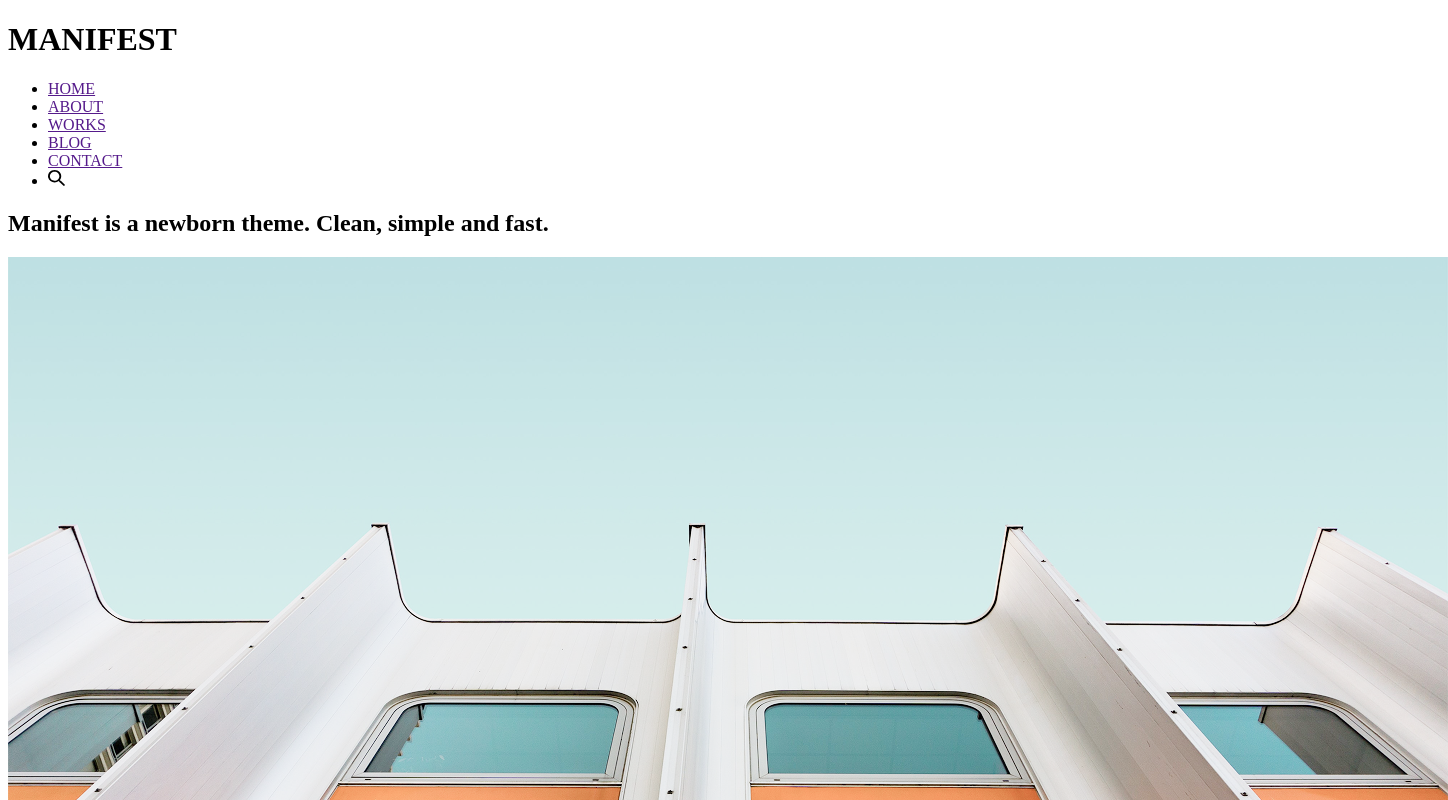
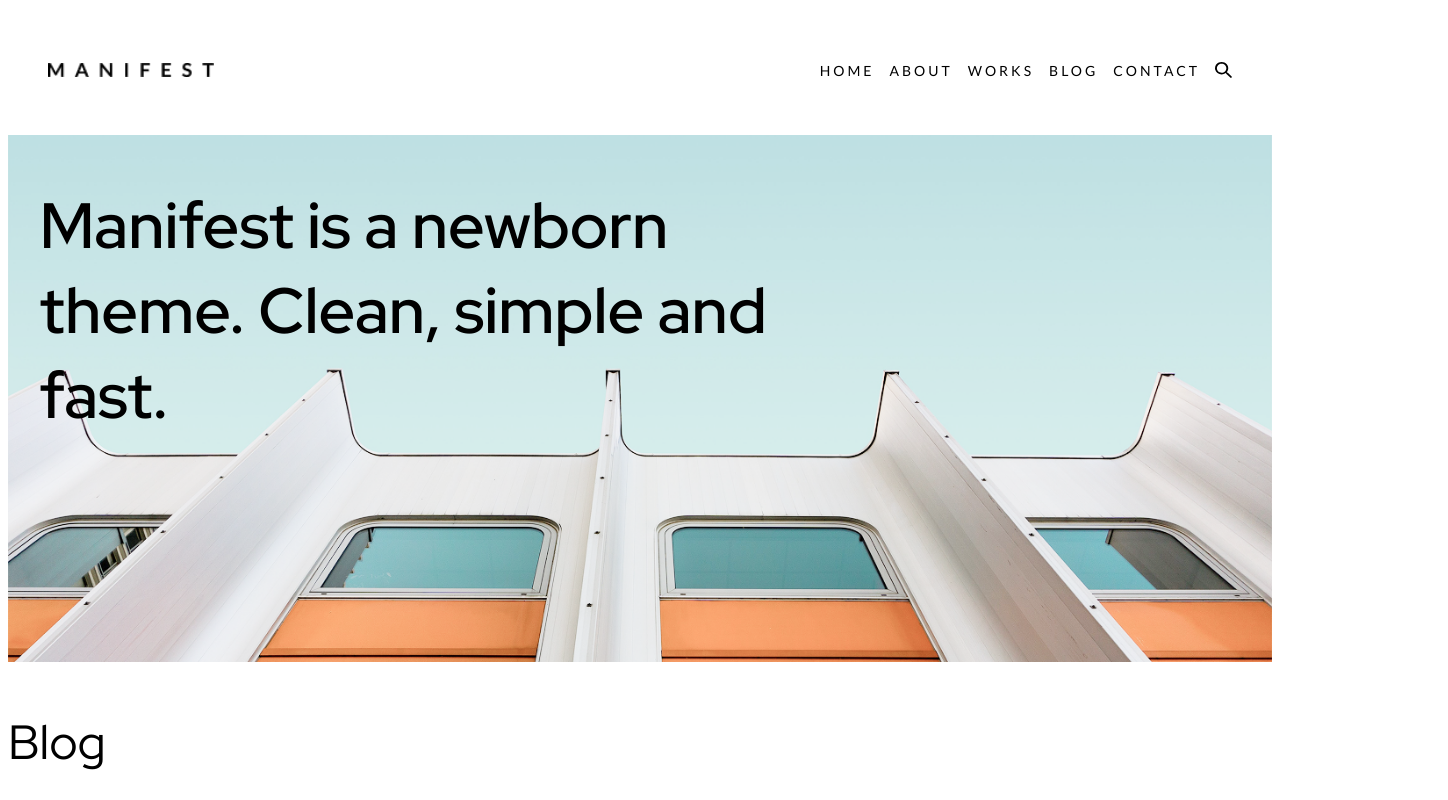
Before and after one commit to olenafierbiei/rwd, a plain HTML site: page index.html in a window 1280 px wide. Shown: the top 800 px of the page, 1448 px wide, since content can reach past the window. Drawn offline with Linux system fonts and the light colour scheme; a web font is replaced by a local one.

Commit message:
Add header structure and styles, update main content layout, and include logo image

```diff
--- a/index.html
+++ b/index.html
@@ -4,14 +4,21 @@
 <head>
   <meta charset="UTF-8">
   <meta name="viewport" content="width=device-width, initial-scale=1.0">
-  <title>Document</title>
+  <link rel="preconnect" href="https://fonts.googleapis.com">
+  <link rel="preconnect" href="https://fonts.gstatic.com" crossorigin>
+  <link
+    href="https://fonts.googleapis.com/css2?family=Delius+Unicase:wght@400;700&family=Farro:wght@300;400;500;700&family=Francois+One&family=Lato:ital,wght@0,100;0,300;0,400;0,700;0,900;1,100;1,300;1,400;1,700;1,900&family=Nunito+Sans:ital,opsz,wght@0,6..12,200..1000;1,6..12,200..1000&family=Open+Sans:ital,wght@0,300..800;1,300..800&family=PT+Sans:ital,wght@0,400;0,700;1,400;1,700&family=Quicksand:wght@300..700&family=Raleway:ital,wght@0,100..900;1,100..900&family=Red+Hat+Display:ital,wght@0,300..900;1,300..900&family=Roboto:ital,wght@0,100..900;1,100..900&display=swap"
+    rel="stylesheet">
+  <link rel="stylesheet" href="style.css">
+  <title>MANIFEST</title>
 </head>
 
 <body>
   <header>
-    <h1>MANIFEST</h1>
+    <div class="container">
+      <div class="logo"><img src="imeges/logo.png" alt="logo"></div>
       <nav>
-      <ul>
+        <ul class="nav-links">
           <li><a href="">HOME</a></li>
           <li><a href="">ABOUT</a></li>
           <li><a href="">WORKS</a></li>
@@ -20,12 +27,13 @@
           <li><a href=""><img src="icons/search.svg" alt="search"></a></li>
         </ul>
       </nav>
+    </div>
   </header>
   <div class="first-screen">
-    <h2>
+    <h1>
       Manifest is a newborn theme.
       Clean, simple and fast.
-    </h2>
+    </h1>
     <img src="imeges/bg-image.png" alt="bg-image">
   </div>
   <div class="main-content">
@@ -129,7 +137,7 @@
     </div>
   </div>
   <footer>
-    <h2>Need a project?</h2>
+    <h3>Need a project?</h3>
     <p>
       (239) 555-0108
       tanya.hill@example.com
--- /dev/null
+++ b/style.css
@@ -0,0 +1,107 @@
+body {
+  background-color: white;
+}
+
+header {
+  background-color: white;
+  padding: 40px;
+}
+
+.container {
+  display: flex;
+  align-items: center;
+  justify-content: space-between;
+  max-width: 1440px;
+  margin: 0 auto;
+}
+
+.logo img {
+  height: 14px;
+}
+
+nav {
+  font-family: Lato;
+  font-weight: 400;
+  font-size: 14px;
+  text-transform: uppercase;
+
+}
+
+.nav-links {
+  list-style: none;
+  display: flex;
+  gap: 15px;
+}
+
+.nav-links li {
+  display: inline;
+}
+
+.nav-links a {
+  text-decoration: none;
+  color: black;
+  letter-spacing: 3px;
+
+}
+
+.nav-links a:hover {
+  text-decoration: dashed;
+}
+
+.first-screen {
+  position: relative;
+  text-align: left;
+}
+
+.first-screen img {
+  width: 100%;
+  height: auto;
+  display: block;
+}
+
+.first-screen h1 {
+  position: absolute;
+  top: 25%;
+  left: 35%;
+  transform: translate(-50%, -50%);
+  font-size: 5vw;
+}
+
+h1 {
+  font-family: Red Hat Display;
+  font-weight: 600;
+  font-style: SemiBold;
+  font-size: 48px;
+  letter-spacing: 5%;
+}
+
+h3 {
+  font-family: Red Hat Display;
+  font-weight: 400;
+  font-size: 48px;
+}
+
+h5 {
+  font-family: Red Hat Display;
+  font-weight: 500;
+  font-size: 23px;
+}
+
+h4 {
+  font-family: Red Hat Display;
+  font-weight: 600;
+  font-size: 28px;
+}
+
+p {
+  font-family: Lato;
+  font-weight: 400;
+  font-size: 16px;
+  color: #565656;
+}
+
+button {
+  font-family: Lato;
+  font-weight: 700;
+  font-size: 16px;
+}
```
Also changed, not shown: imeges/logo.png (added). Lines whose indentation alone changed are shown as unchanged.
